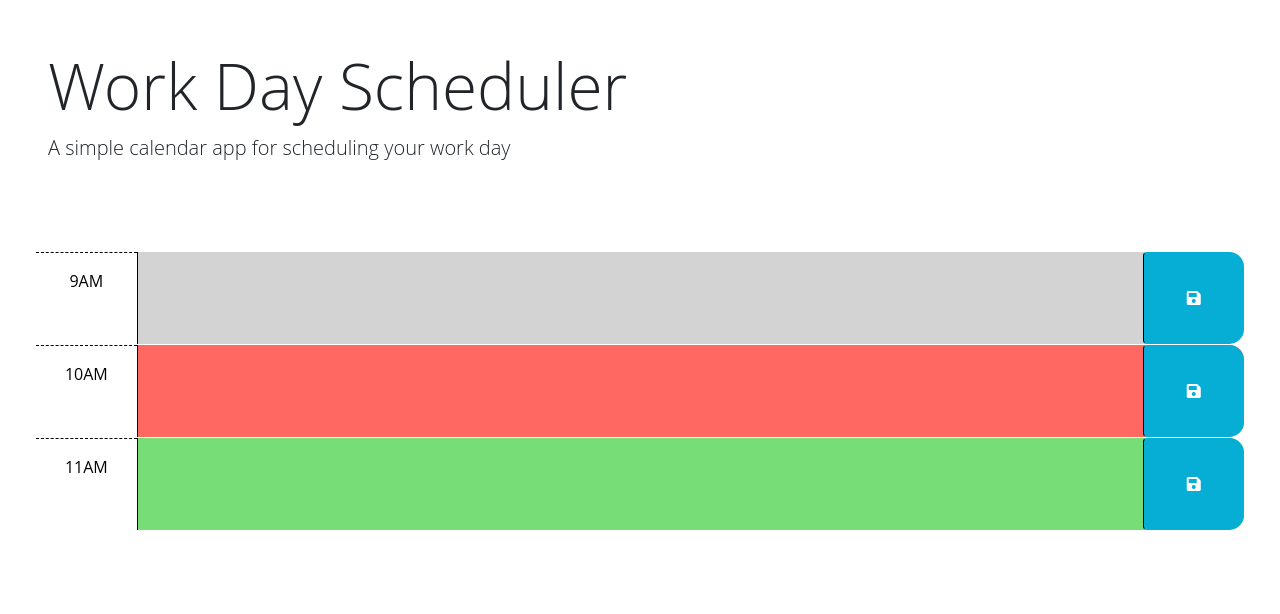
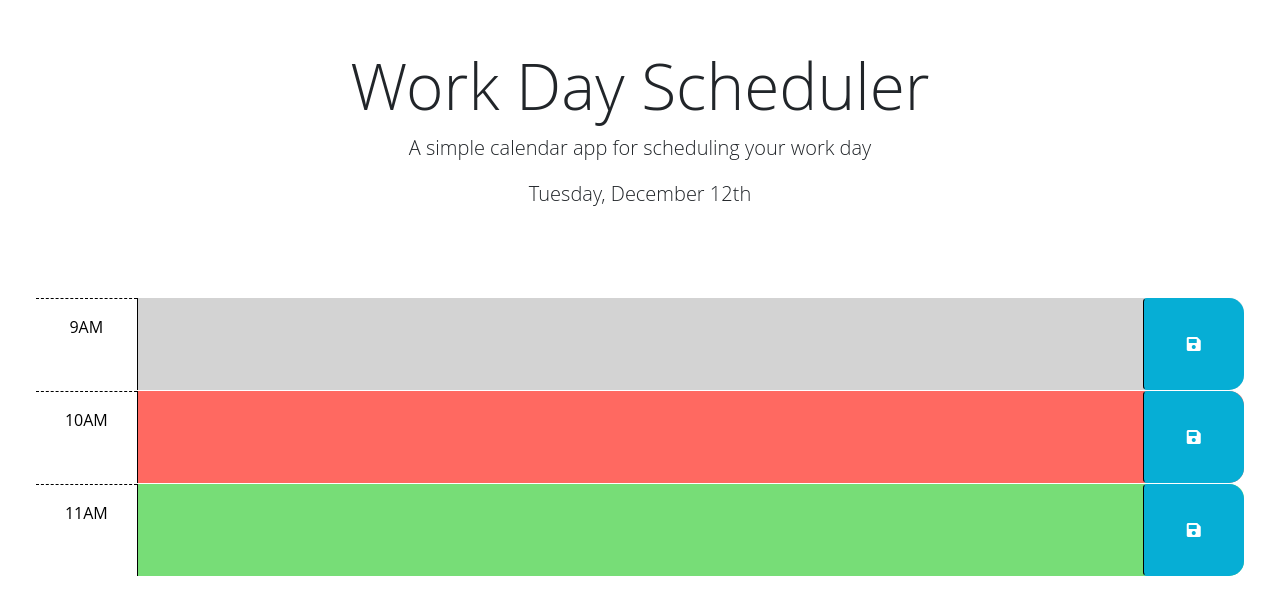
Before and after one commit to SimpleSuyash/work-day-scheduler, a plain HTML site: page Develop/index.html in a window 1280 px wide. Drawn offline with nearby package versions, Linux system fonts and the light colour scheme.

Commit message:
Today's date on header added

```diff
--- a/Develop/index.html
+++ b/Develop/index.html
@@ -25,7 +25,7 @@
   </head>
 
   <body>
-    <header class="p-5 mb-4">
+    <header class="p-5 mb-4 text-center">
       <h1 class="display-3">Work Day Scheduler</h1>
       <p class="lead">A simple calendar app for scheduling your work day</p>
       <p id="currentDay" class="lead"></p>
--- a/Develop/script.js
+++ b/Develop/script.js
@@ -1,7 +1,7 @@
 // Wrap all code that interacts with the DOM in a call to jQuery to ensure that
 // the code isn't run until the browser has finished rendering all the elements
 // in the html.
-$(function () {
+$(document).ready(function () {
   // TODO: Add a listener for click events on the save button. This code should
   // use the id in the containing time-block as a key to save the user input in
   // local storage. HINT: What does `this` reference in the click listener
@@ -20,4 +20,6 @@ $(function () {
   // attribute of each time-block be used to do this?
   //
   // TODO: Add code to display the current date in the header of the page.
+  let date = dayjs(new Date()).format('dddd, MMMM D[th]');
+ $('#currentDay').text(date);
 });
```
